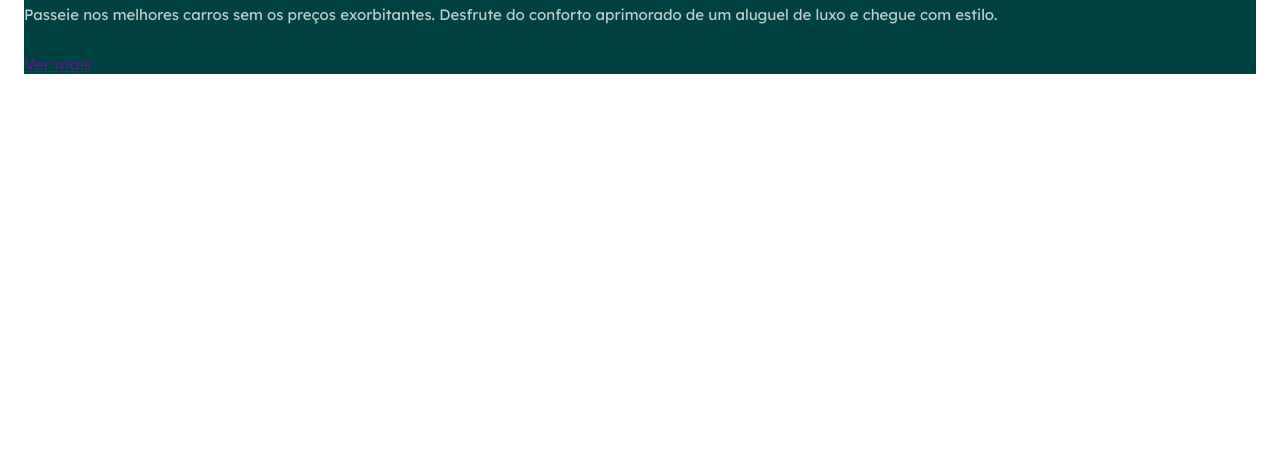
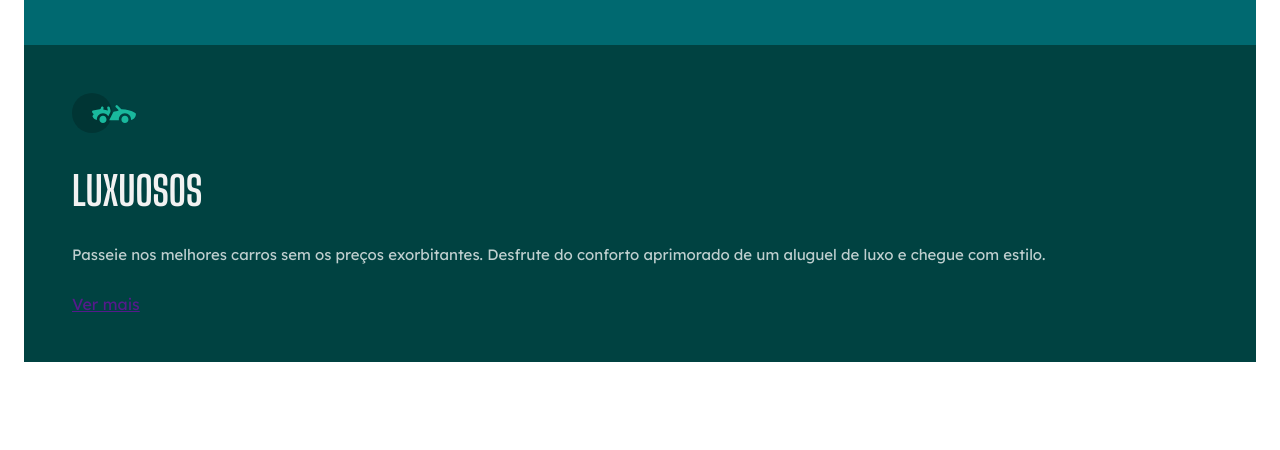
Before and after one commit to gabriela1607/Carros, a plain HTML site: page index.html in a window 1280 px wide. Shown: the part 677-1127 px from the top of the page. Before the commit the page ends 839 px from the top, so only its background shows below. Drawn offline with Linux system fonts and the light colour scheme.

Commit message:
Desenvolvimento do CSS

```diff
--- a/style.css
+++ b/style.css
@@ -35,6 +35,11 @@ a{
     font-family: 'Lexend Deca', sans-serif;
 }
 
+
+section {
+    padding: 3rem;
+}
+
 .sedans {
     background: var(--orange)
 }
```
